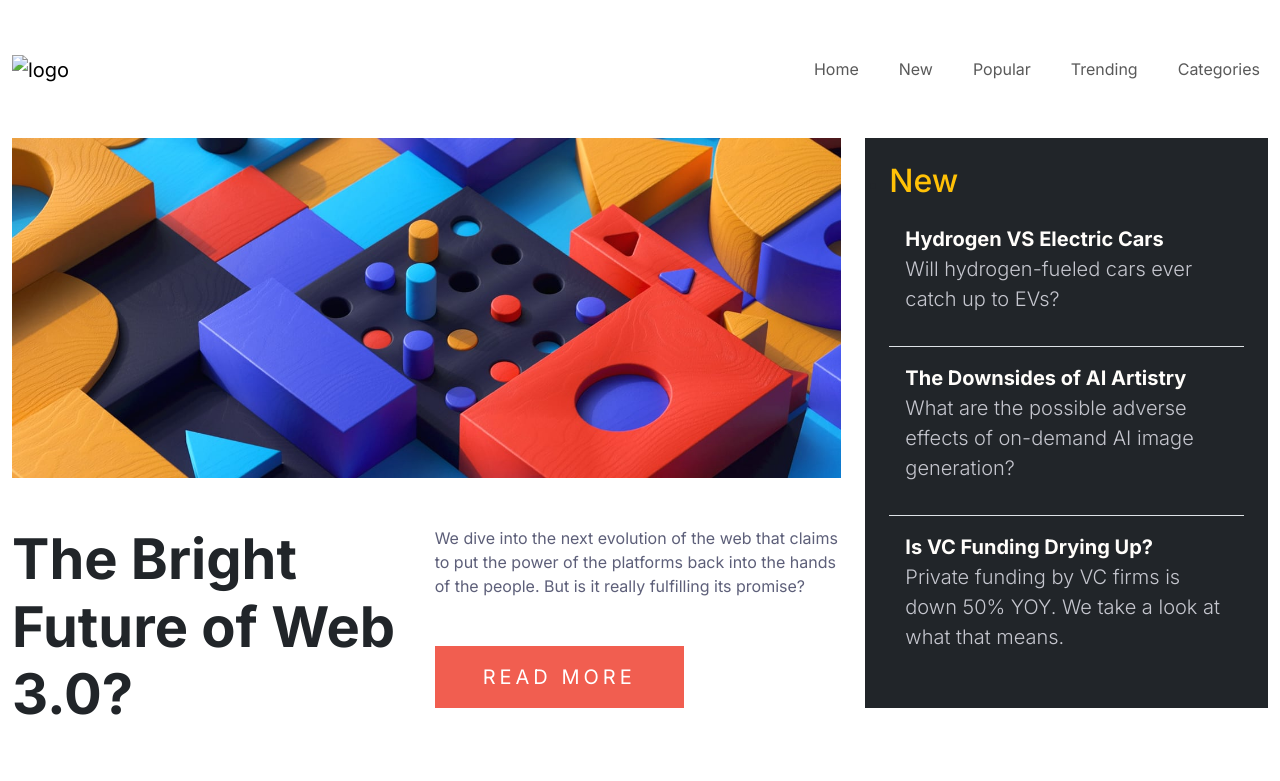
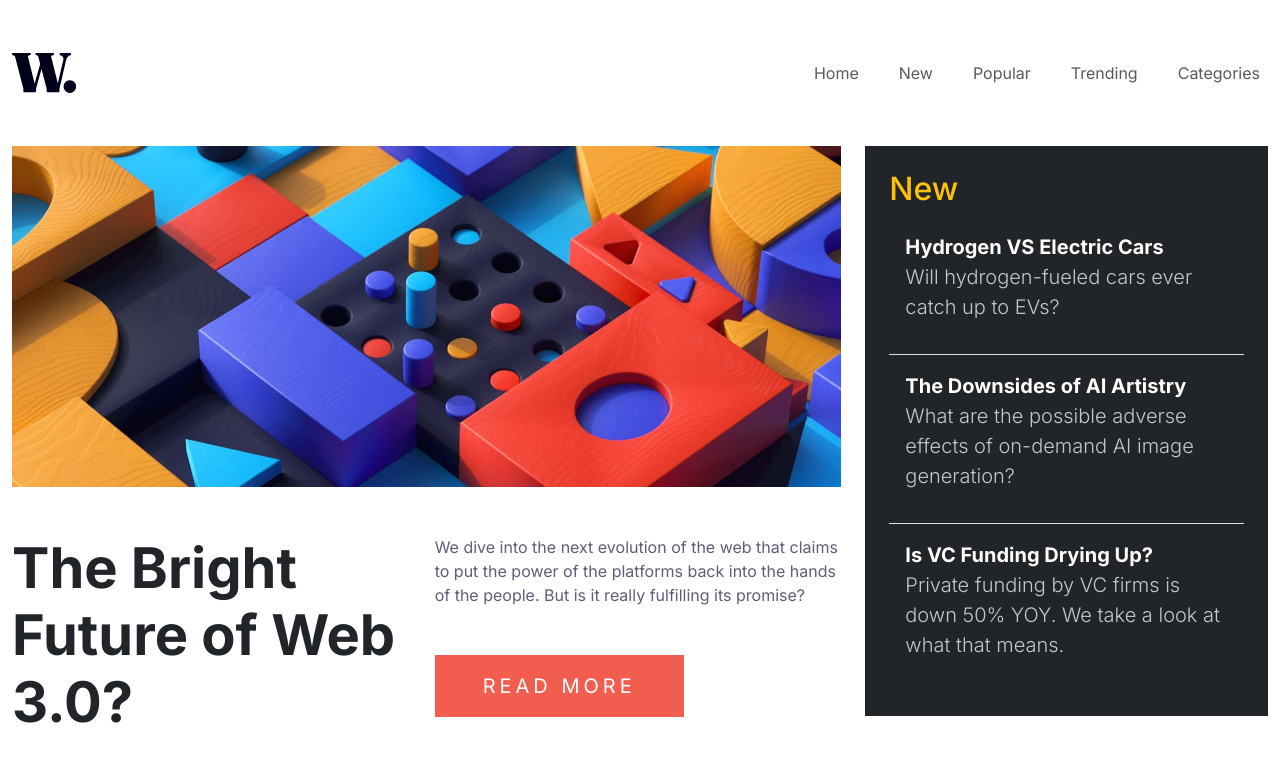
Before and after one commit to Brooke-Lin/WebProjects_NewsHomepage, a plain HTML site: page index.html in a window 1280 px wide. Shown: the top 781 px of the page. Drawn offline with nearby package versions, Linux system fonts and the light colour scheme; files whose address does not match are found by name.

Commit message:
Update index.html

```diff
--- a/index.html
+++ b/index.html
@@ -16,7 +16,7 @@
   <!-- NAVBAR -->
     <nav class="navbar navbar-expand-lg py-5">
       <div class="container-fluid">
-        <a class="navbar-brand" href="#"><img src="/assets/images/logo.svg" alt="logo"></a>
+        <a class="navbar-brand" href="#"><img src="/images/logo.svg" alt="logo"></a>
         <button class="navbar-toggler" type="button" data-bs-toggle="offcanvas" data-bs-target="#navmenu">
           <span class="navbar-toggler-icon"></span>
         </button>
```
